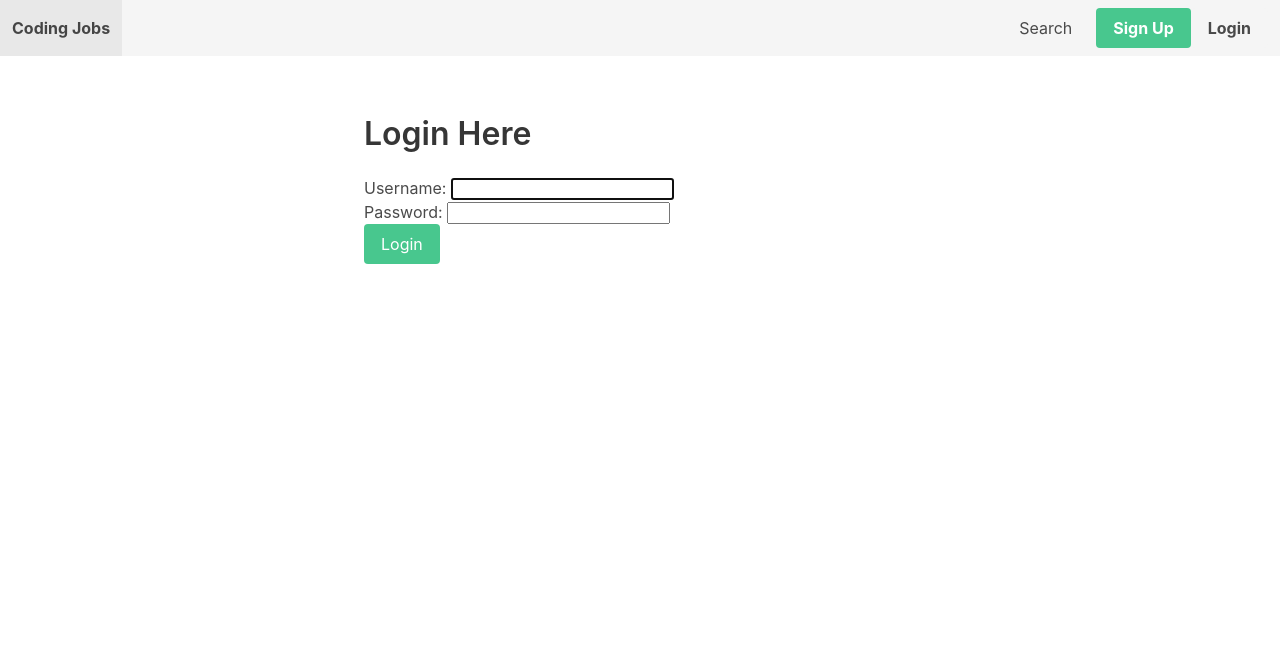
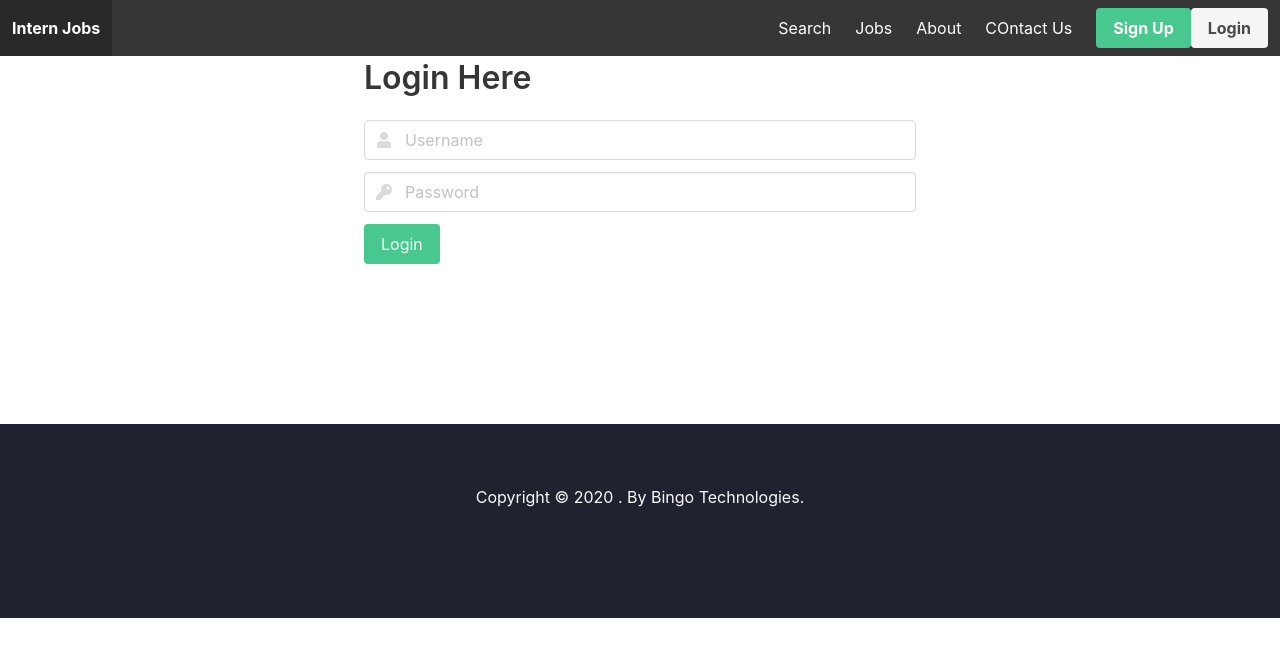
Before and after one commit to Wangenye/Intern_JobBoard, a Django app: a page that uses coreApp/templates/coreApp/base.html in a window 1280 px wide. Shown: the top 657 px of the page. Run offline with Django 3.2, Linux system fonts and the light colour scheme.

Commit message:
Interface updates

```diff
--- a/coreApp/templates/coreApp/base.html
+++ b/coreApp/templates/coreApp/base.html
@@ -3,22 +3,35 @@
 
 <head>
     <meta charset="UTF-8">
+    <meta name="robots" content="index, follow" />
     <meta name="viewport" content="width=device-width, initial-scale=1.0">
+    <meta name="description" content="A simple webapp to connect college students who are seeking to get attachment/internship.">
     <title>Intern JobBoard</title>
+    <!-- fonawesome css  -->
+    <link rel="stylesheet" href="https://cdnjs.cloudflare.com/ajax/libs/font-awesome/5.15.2/css/all.min.css" integrity="sha512-HK5fgLBL+xu6dm/Ii3z4xhlSUyZgTT9tuc/hSrtw6uzJOvgRr2a9jyxxT1ely+B+xFAmJKVSTbpM/CuL7qxO8w==" crossorigin="anonymous" />
     <!-- Bulmar css  -->
     <link rel="stylesheet" href="https://cdn.jsdelivr.net/npm/bulma@0.9.1/css/bulma.min.css">
 </head>
 
-<body>
-    <nav class="navbar is-light">
+<body style="height:100%">
+    <nav p-1 class="navbar is-dark is-fixed-top" role="navigation" aria-label="main navigation">
         <div class="navbar-brand">
-            <a href="{% url 'frontpage' %}" class="navbar-item"> <strong>Coding Jobs</strong> </a>
+            <a href="{% url 'frontpage' %}" class="navbar-item"> <strong>Intern Jobs</strong> </a>
+
+            <a role="button" class="navbar-burger" aria-label="menu" aria-expanded="false" data-target="navbarBasicExample">
+                <span aria-hidden="true"></span>
+                <span aria-hidden="true"></span>
+                <span aria-hidden="true"></span>
+            </a>
         </div>
 
         <div class="navbar-menu">
-            <div class="navbar-end">
-                <a class="navbar-item" href="{% url 'search' %}">Search</a> {% if request.user.is_authenticated %}
-                <a class="navbar-item" href="{% url 'dashboard' %}">Dashboard</a>
+            <div class=" navbar-end">
+                <a class=" navbar-item is-light is-focused" href="{% url 'search' %}">Search</a>
+                <a class="navbar-item is-light" href="{% url 'search' %}">Jobs</a>
+                <a class="navbar-item is-light" href="{% url 'search' %}">About</a>
+                <a class="navbar-item is-light" href="{% url 'search' %}">COntact Us</a> {% if request.user.is_authenticated %}
+                <a class="mx-1 navbar-item" href="{% url 'dashboard' %}">Dashboard</a>
 
                 <a class="navbar-item" href="{% url 'notifications' %}">Notifications({{notifications.count}})</a> {% endif %}
                 <div class="navbar-item">
@@ -34,17 +47,52 @@
         </div>
     </nav>
 
+
     <!-- Main Content  -->
     <section class="section">
         {% block content %} {% endblock %}
     </section>
+
     <!-- End main Content -->
 
+
+
     <!-- Scripts  -->
+
+    <script src="https://code.jquery.com/jquery-3.5.1.min.js" integrity="sha256-9/aliU8dGd2tb6OSsuzixeV4y/faTqgFtohetphbbj0=" crossorigin="anonymous"></script>
+    <script>
+        $(document).ready(function() {
+
+            // Check for click events on the navbar burger icon
+            $(".navbar-burger").click(function() {
+
+                // Toggle the "is-active" class on both the "navbar-burger" and the "navbar-menu"
+                $(".navbar-burger").toggleClass("is-active");
+                $(".navbar-menu").toggleClass("is-active");
+
+            });
+        });
+    </script>
     <script src="https://unpkg.com/vue@next">
     </script>
 
     {% block scripts%}{%endblock%}
+    <div style="margin-bottom:100px;"></div>
+    <!-- <------------------FOoter section--________---------------->
+    <footer class="footer " style='background-color:#1f2330; color:#FAFAFA; line-height:50px; '>
+        <div class="content has-text-centered">
+            <p font sizes: $size-1: 3rem>
+                Copyright &copy; 2020 . By Bingo Technologies.
+            </p>
+            <!-- <p>
+                    <strong>Bulma</strong> by <a href="https://jgthms.com">Jeremy Thomas</a>. The source code is licensed
+                    <a href="http://opensource.org/licenses/mit-license.php">MIT</a>. The website content is licensed <a href="http://creativecommons.org/licenses/by-nc-sa/4.0/">CC BY NC SA 4.0</a>.
+                </p> -->
+        </div>
+    </footer>
+
+
+    <!-- End FOoter section -->
 
 
 </body>
--- a/coreApp/templates/coreApp/login.html
+++ b/coreApp/templates/coreApp/login.html
@@ -3,9 +3,32 @@
     <div class="column is-6 is-offset-3">
         <h1 class="title">Login Here</h1>
         <form action="." method="post">
-            {% csrf_token %} {{ form.as_p}}
+            {% csrf_token %}
+            <!-- {{ form.as_p}} -->
+            <div class="field">
+                <div class="control has-icons-left has-icons-right">
+                    <p>
+                        <input class="input" type="text" name="username" id="id_username" placeholder="Username">
+                        <span class="icon is-small is-left">
+                            <i class="fas fa-user "></i>
+                          </span>
+                    </p>
+                </div>
+            </div>
+            <div class="field">
+                <div class="control has-icons-left has-icons-right">
+                    <p>
+                        <input class="input" type="password" name="password" id="id_password" placeholder="Password">
+                        <span class="icon is-small is-left">
+                            <i class="fas fa-key "></i>
+                          </span>
+                    </p>
+                </div>
+            </div>
+
             <div class="field">
                 <div class="control">
+
                     <button class="button is-success">Login</button>
                 </div>
             </div>
@@ -13,3 +36,7 @@
     </div>
 </div>
 {% endblock %}
+
+<!-- <p>
+    <input type="text" name="password" id="id_password" placeholder="Password">
+</p> -->
--- a/coreApp/views.py
+++ b/coreApp/views.py
@@ -8,7 +8,7 @@ from UserProfileApp.models import UserProfile
 
 
 def FrontPage(request):
-    jobs = Job.objects.filter(status=Job.ACTIVE).order_by('-created_at')
+    jobs = Job.objects.filter(status=Job.ARCHIVED).order_by('-created_at')
     return render(request,'coreApp/froontpage.html',{'jobs':jobs})
 
 def SignUp(request):
--- a/jobsApp/templates/jobsApp/job_details.html
+++ b/jobsApp/templates/jobsApp/job_details.html
@@ -1,6 +1,6 @@
 {% extends 'coreApp/base.html'%} {% block content %}
 <h1 class="title">{{ job.title }}</h1>
-<p class="is-size-4">{{ job.show_description}}</p>
+<p class="is-size-4">{{ job.show_description }}</p>
 <p class="is-size-4">{{ job.long_description}}</p>
 {% if userprofile.is_employer %}
 <h1>Employer</h1>
```
Also changed, not shown: UserProfileApp/templates/UserProfileApp/dashboard.html (+12 -3 lines), coreApp/templates/coreApp/froontpage.html (+27 -7 lines), db.sqlite3.
